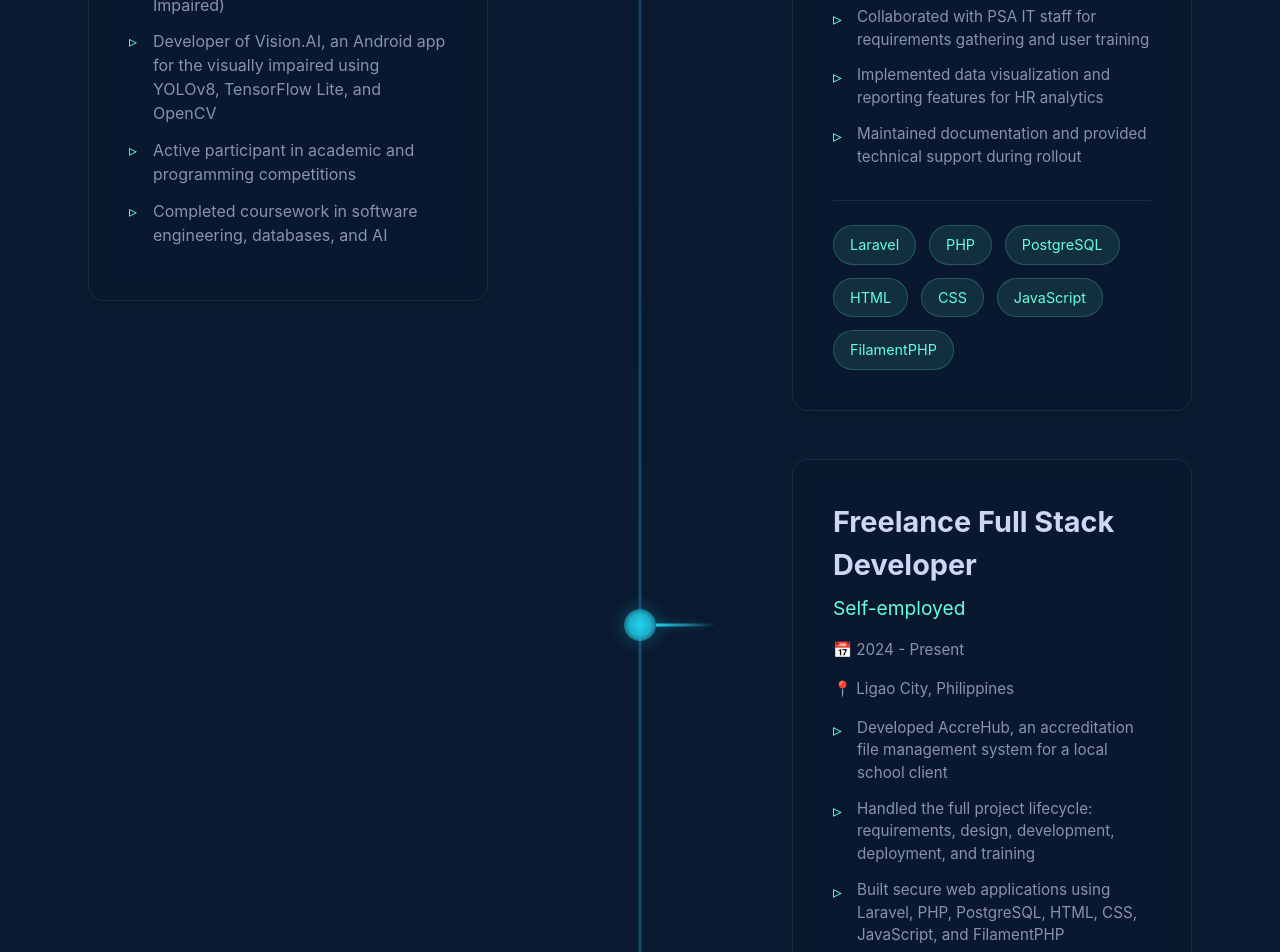
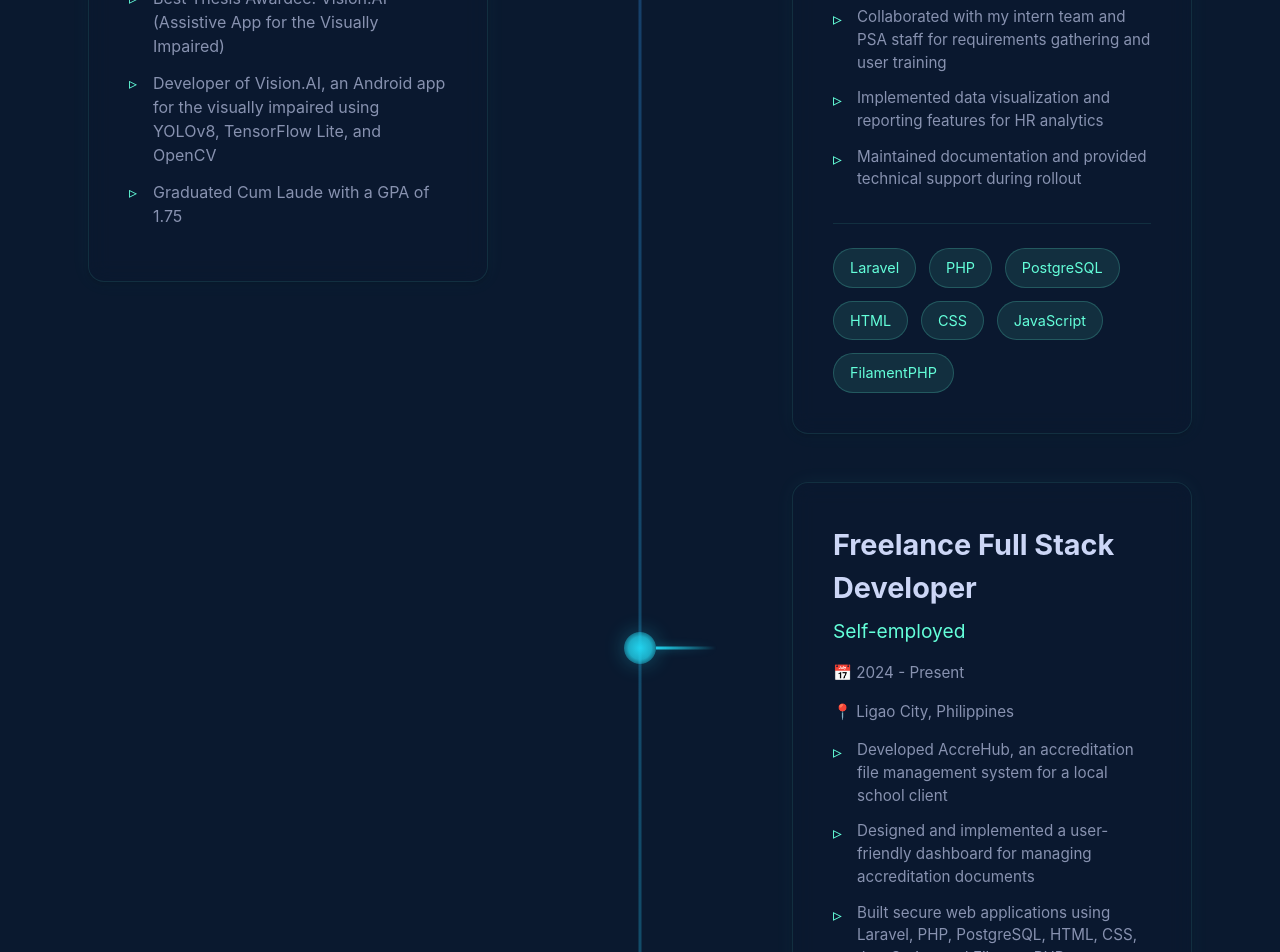
Before and after one commit to SenpaiJoeru05/My-Portfolio, a React (Create React App) app: page / in a window 1280 px wide. Shown: the part 2840-3792 px from the top of the page. Built offline with nearby package versions, Linux system fonts and the light colour scheme.

Commit message:
Update some details in the Timeline.js

```diff
--- a/src/components/Timeline.js
+++ b/src/components/Timeline.js
@@ -17,8 +17,7 @@ const timelineRows = [
 				"Dean's Lister with Academic Excellence",
 				"Best Thesis Awardee: Vision.AI (Assistive App for the Visually Impaired)",
 				"Developer of Vision.AI, an Android app for the visually impaired using YOLOv8, TensorFlow Lite, and OpenCV",
-				"Active participant in academic and programming competitions",
-				"Completed coursework in software engineering, databases, and AI",
+				"Graduated Cum Laude with a GPA of 1.75",
 			],
 		},
 		right: {
@@ -30,7 +29,7 @@ const timelineRows = [
 			details: [
 				"Spearheaded the design, development, testing, and deployment of PSA-HRIS, a web-based HR system for the agency",
 				"Built secure backend (Laravel, PHP, PostgreSQL) and responsive frontend (HTML, CSS, JS, FilamentPHP)",
-				"Collaborated with PSA IT staff for requirements gathering and user training",
+				"Collaborated with my intern team and PSA staff for requirements gathering and user training",
 				"Implemented data visualization and reporting features for HR analytics",
 				"Maintained documentation and provided technical support during rollout",
 			],
@@ -47,7 +46,7 @@ const timelineRows = [
 			location: 'Ligao City, Philippines',
 			details: [
 				"Developed AccreHub, an accreditation file management system for a local school client",
-				"Handled the full project lifecycle: requirements, design, development, deployment, and training",
+				"Designed and implemented a user-friendly dashboard for managing accreditation documents",
 				"Built secure web applications using Laravel, PHP, PostgreSQL, HTML, CSS, JavaScript, and FilamentPHP",
 				"Delivered user-friendly dashboards and document management features",
 				"Provided ongoing support and enhancements based on client feedback",
```
